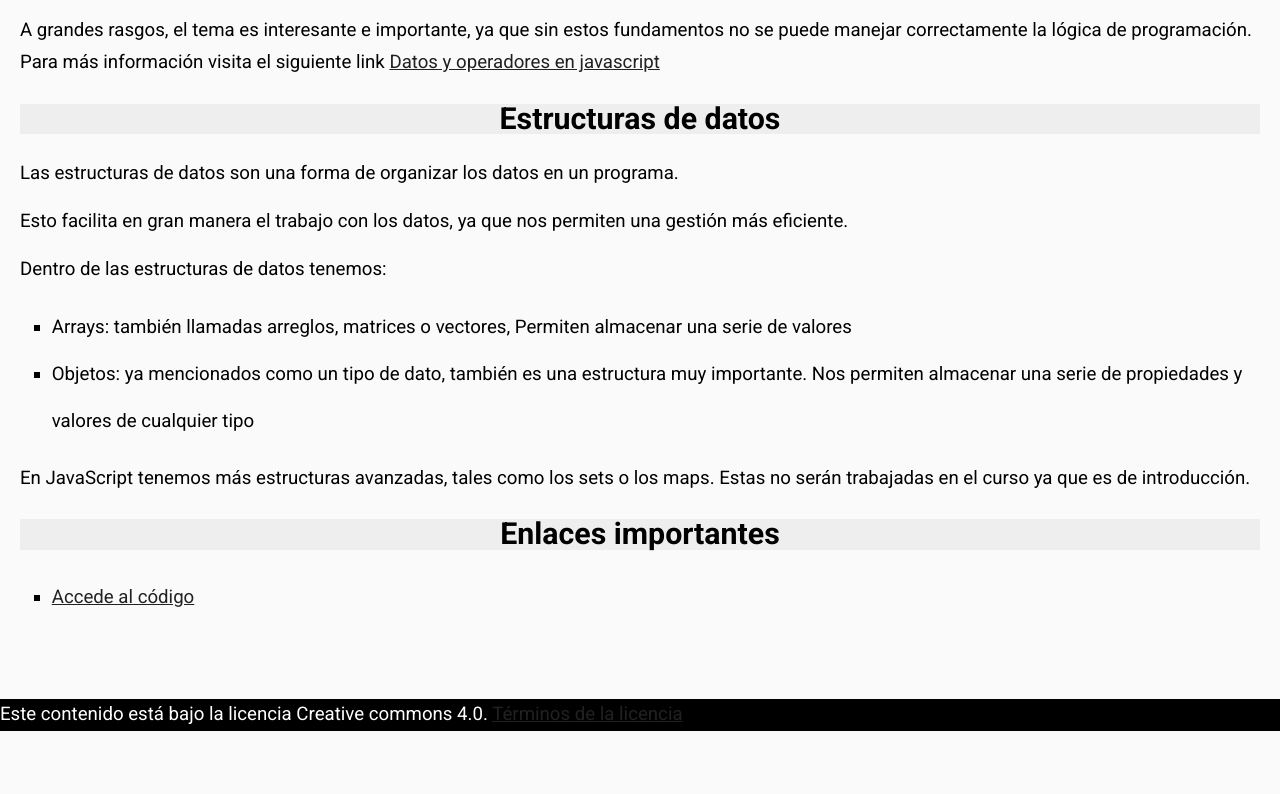
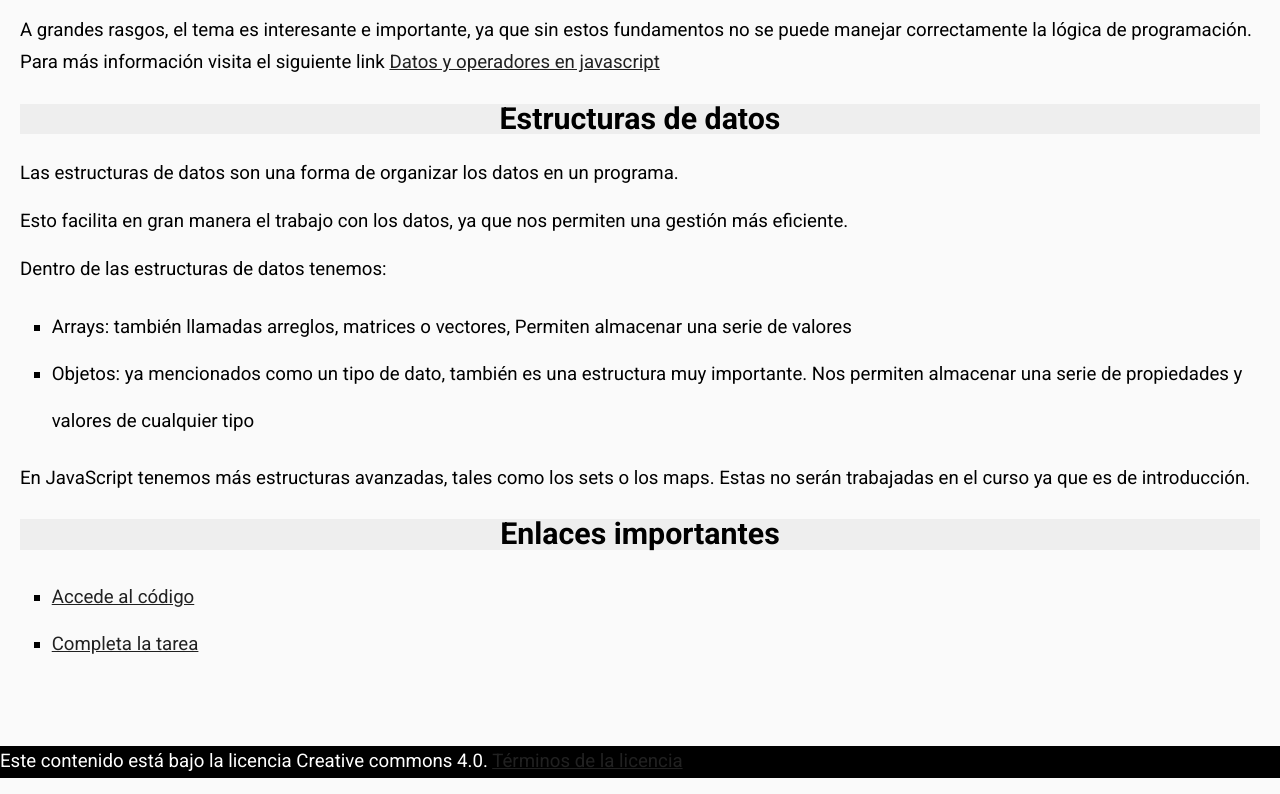
Before and after one commit to RonnyG2121/js-itgrarte-sept-2024, a plain HTML site: page clase2.html in a window 1280 px wide. Shown: the part 1925-2719 px from the top of the page. Before the commit the page ends 2672 px from the top, so only its background shows below. Drawn offline with Linux system fonts and the light colour scheme.

Commit message:
Añadido el enlace a la tarea 2

```diff
--- a/clase2.html
+++ b/clase2.html
@@ -102,7 +102,7 @@
             <div>
                 <ul>
                     <li><a href="codigos/tema2/tipo_datos_operadores.js" target="_blank">Accede al código</a></li>
-                    <!-- <li><a href="https://classroom.google.com/c/Njc3NjUwODMwMzkz/a/NjgzMzQyNTkzMjM2/details" target="_blank">Completa la tarea</a></li> -->
+                    <li><a href="https://classroom.google.com/c/NzEwMzMxNjIwNjQy/a/NzEzMDUxMjY2MDk4/details" target="_blank">Completa la tarea</a></li>
                     <!-- <li><a href="https://drive.google.com/file/d/13PIHfGAlu0uhWGl3df3cfTgYiSNf0lh5/view?usp=sharing" target="_blank">Accede al video de esta clase</a></li> -->
                 </ul>
             </div>
```
